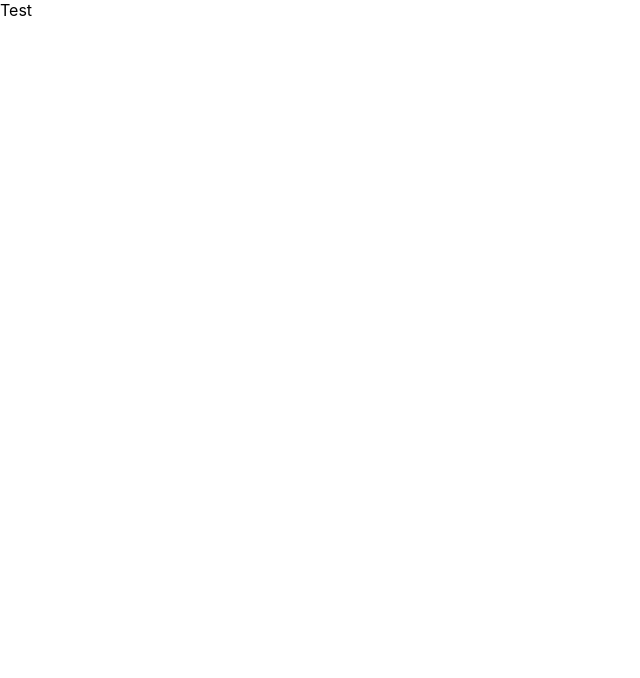
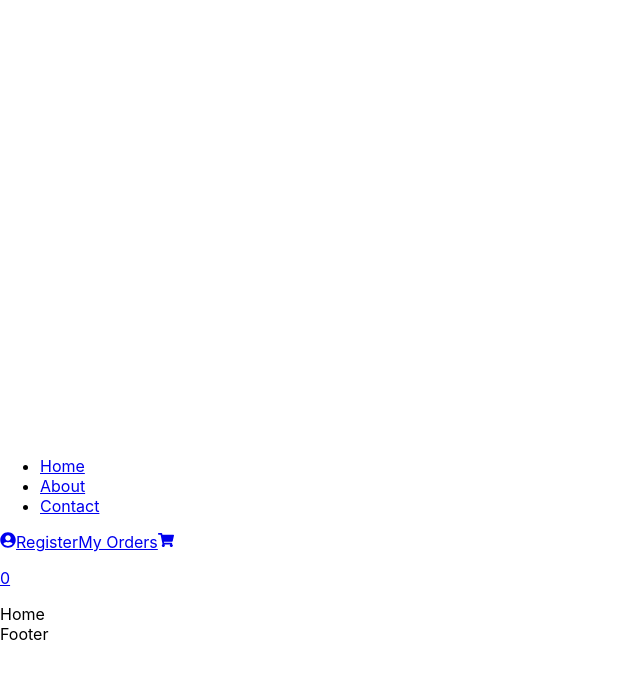
Before and after one commit to kaecodes/techgrab-react-redux-fb, a React (Create React App) app: page / in a window 1280 px wide. Shown: the top 678 px of the page, without its empty margins (0-640 px from the left). Built offline with nearby package versions, Linux system fonts and the light colour scheme.

Commit message:
Add routes to pages

```diff
--- a/src/App.js
+++ b/src/App.js
@@ -1,5 +1,26 @@
+import {
+  createBrowserRouter,
+  createRoutesFromElements,
+  RouterProvider,
+  Route,
+} from "react-router-dom";
+
+import RootLayout from "./layouts/RootLayout";
+
+import { Home, About, Contact } from "./pages/index";
+
+const router = createBrowserRouter(
+  createRoutesFromElements(
+    <Route path="/" element={<RootLayout />}>
+      <Route index element={<Home />} />
+      <Route path="about" element={<About />} />
+      <Route path="contact" element={<Contact />} />
+    </Route>
+  )
+);
+
 function App() {
-  return <div className="App">Test</div>;
+  return <RouterProvider router={router} />;
 }
 
 export default App;
--- a/src/components/header/Header.js
+++ b/src/components/header/Header.js
@@ -1,7 +1,50 @@
 import React from "react";
+import { NavLink } from "react-router-dom";
+import Logo from "../../assets/techgrablogo.png";
+import { FaShoppingCart, FaUserCircle } from "react-icons/fa";
+
+const logo = (
+  <div>
+    <NavLink to="/">
+      <img className="logo" src={Logo} alt="Tech Grab Logo" />
+    </NavLink>
+  </div>
+);
+
+const cart = (
+  <NavLink to="cart" className="cart-icon">
+    <FaShoppingCart />
+    <p>0</p>
+  </NavLink>
+);
 
 const Header = () => {
-  return <div>Header</div>;
+  return (
+    <header>
+      {logo}
+      <nav className="navbar">
+        <ul>
+          <li className="nav-items">
+            <NavLink to="/">Home</NavLink>
+          </li>
+          <li className="nav-items">
+            <NavLink to="about">About</NavLink>
+          </li>
+          <li className="nav-items">
+            <NavLink to="contact">Contact</NavLink>
+          </li>
+        </ul>
+      </nav>
+      <div className="links">
+        <NavLink to="login">
+          <FaUserCircle />
+        </NavLink>
+        <NavLink to="register">Register</NavLink>
+        <NavLink to="order-history">My Orders</NavLink>
+        {cart}
+      </div>
+    </header>
+  );
 };
 
 export default Header;
--- a/src/layouts/RootLayout.js
+++ b/src/layouts/RootLayout.js
@@ -1,7 +1,15 @@
-import React from "react";
+import { Outlet } from "react-router-dom";
+import Header from "../components/header/Header";
+import Footer from "../components/footer/Footer";
 
 const RootLayout = () => {
-  return <div>RootLayout</div>;
+  return (
+    <div>
+      <Header />
+      <Outlet />
+      <Footer />
+    </div>
+  );
 };
 
 export default RootLayout;
--- /dev/null
+++ b/src/pages/index.js
@@ -0,0 +1,3 @@
+export { default as Home } from "./home/Home";
+export { default as About } from "./about/About";
+export { default as Contact } from "./contact/Contact";
```
